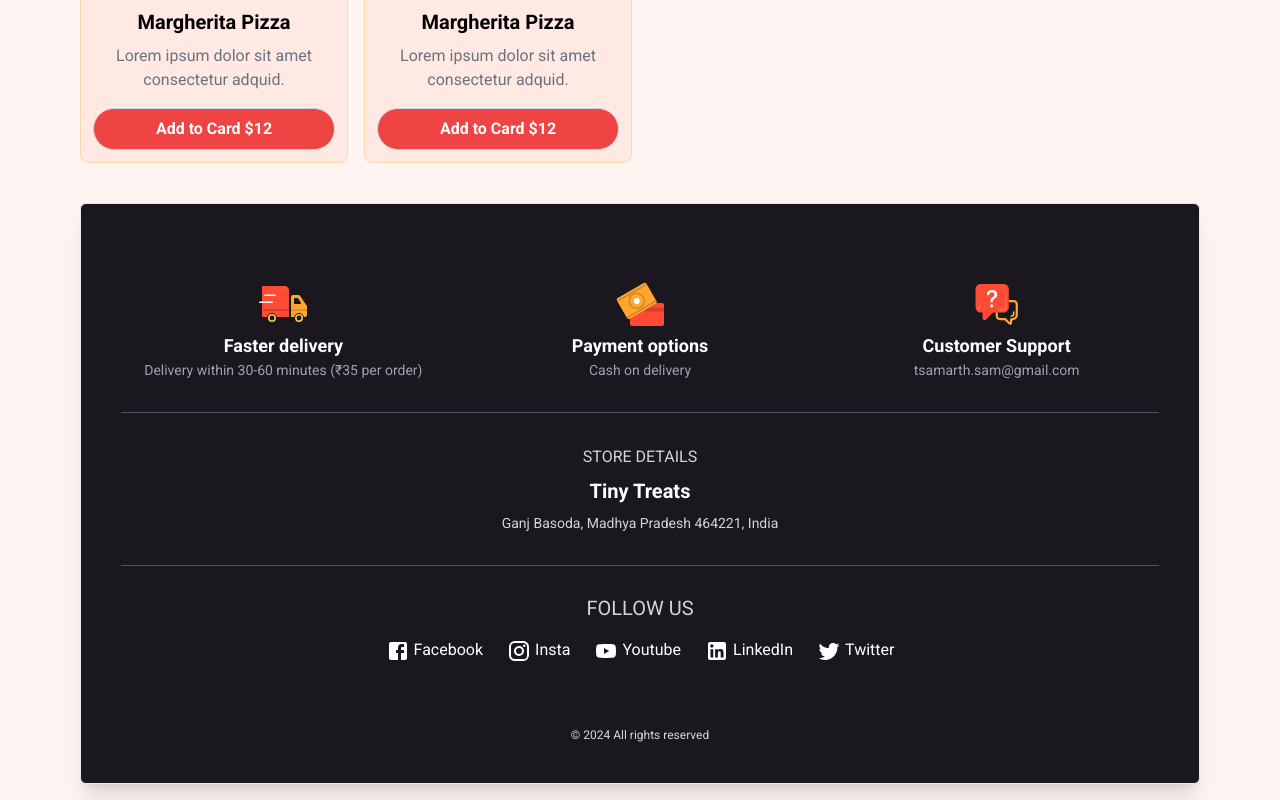
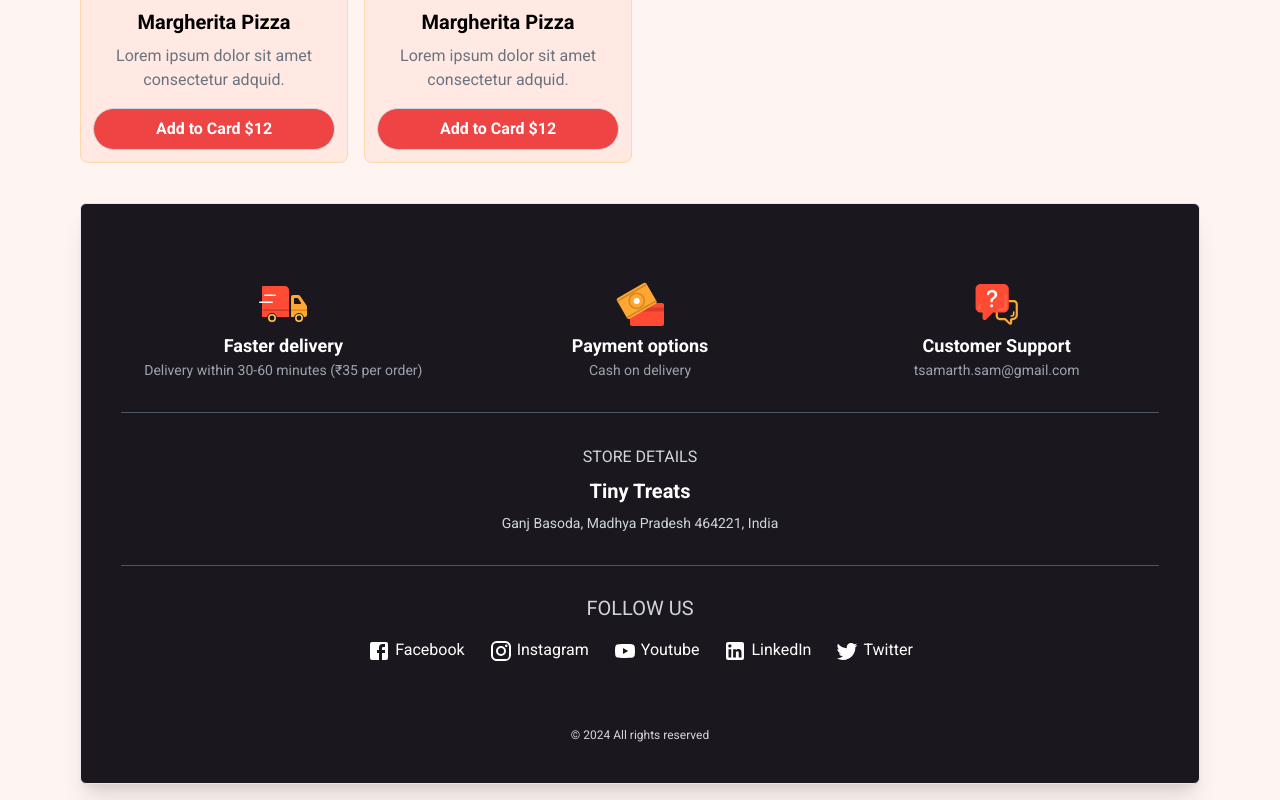
Before and after one commit to ChiragArora09/Tiny-Treats, a Next.js app: page / in a window 1280 px wide. Shown: the part 1043-1843 px from the top of the page. Built offline with nearby package versions, Linux system fonts and the light colour scheme.

Commit message:
Update About.js

```diff
--- a/src/components/layout/About.js
+++ b/src/components/layout/About.js
@@ -45,7 +45,7 @@ const About = () => {
             <div>
               <InstagramIcon />
             </div>
-            <span>Insta</span>
+            <span>Instagram</span>
           </div>
           <div className="flex items-center gap-1">
             <div>
```
